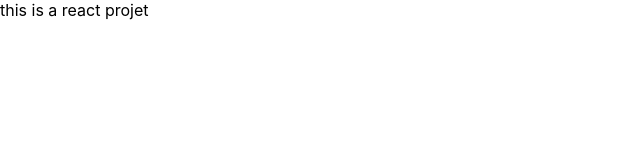
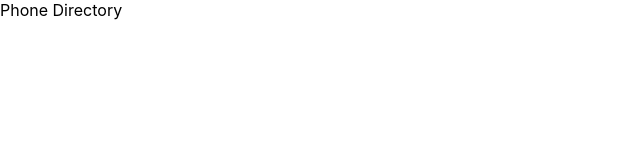
Before and after one commit to balaji-reddy07/mobile-directory, a React (Create React App) app: page / in a window 1280 px wide. Shown: the top 160 px of the page, without its empty margins (0-640 px from the left). Built offline with nearby package versions, Linux system fonts and the light colour scheme.

Commit message:
Codebase Cleanup

```diff
--- a/public/index.html
+++ b/public/index.html
@@ -29,7 +29,6 @@
   <body>
     <noscript>You need to enable JavaScript to run this app.</noscript>
     <div id="root"></div>
-    <hi> this is a react projet</hi>
 
     <!--
       This HTML file is a template.
--- a/src/App.js
+++ b/src/App.js
@@ -4,6 +4,7 @@ class App extends Component{
   render() {
     return(
         <div>
+            Phone Directory
 
         </div>
     );
```
